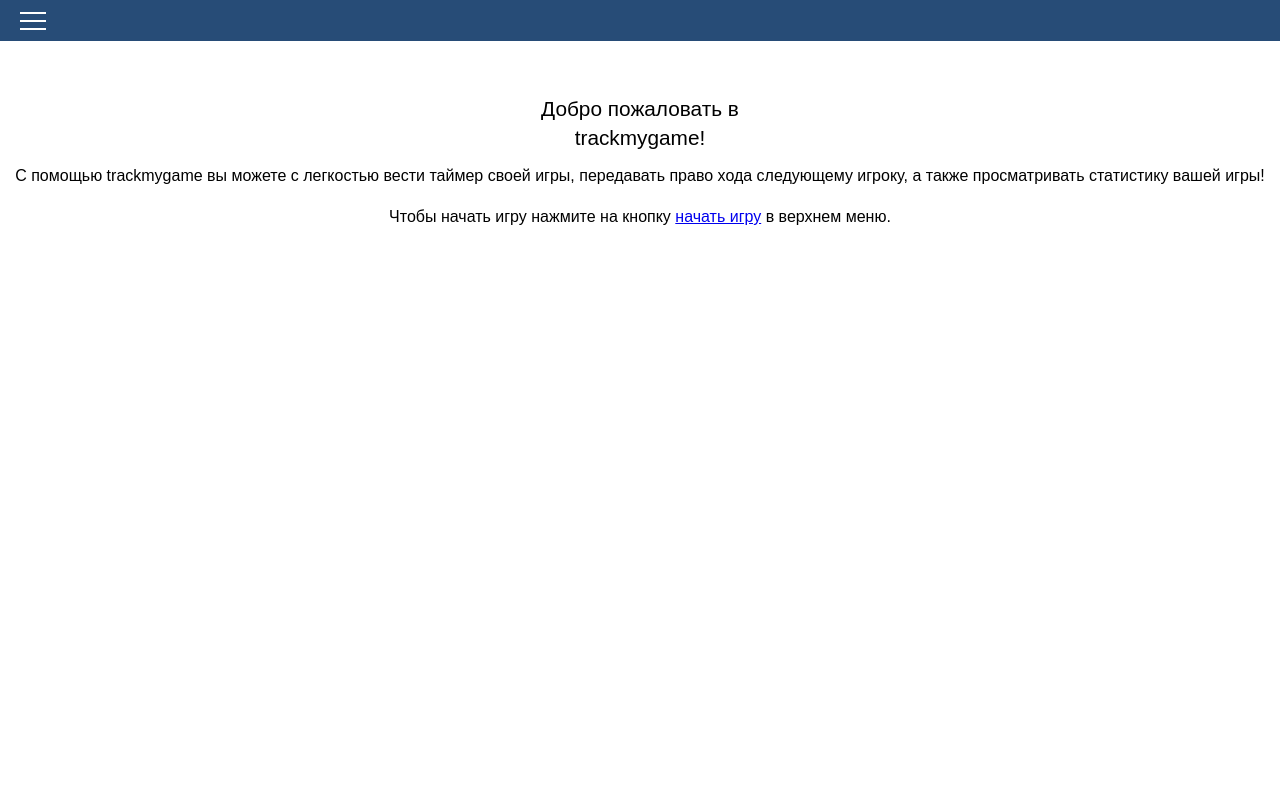
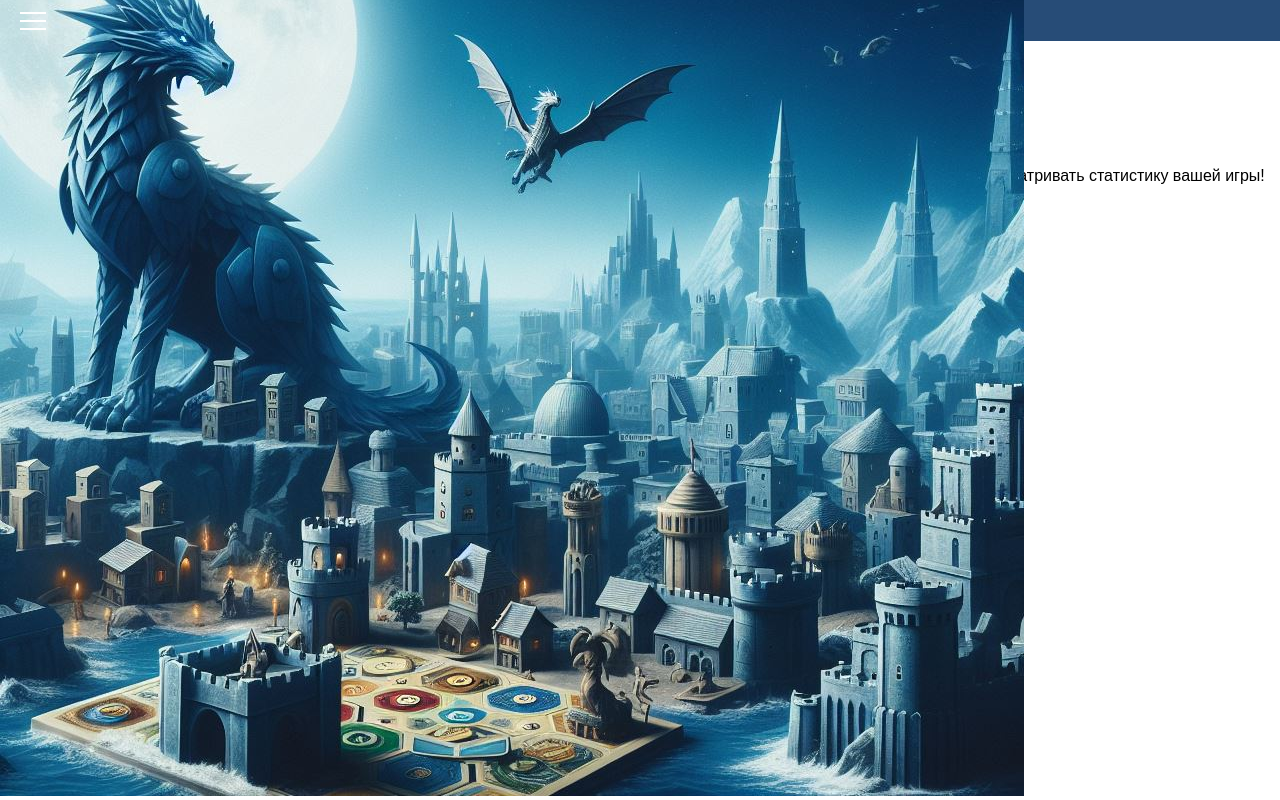
Before and after one commit to kapitan-alexey/trackmygame, a Django app: page /en/ in a window 1280 px wide. Run offline with Django 5.2, Linux system fonts and the light colour scheme; some web fonts are replaced.

Commit message:
add index image background

```diff
--- a/bgamemate/templates/bgamemate/index.html
+++ b/bgamemate/templates/bgamemate/index.html
@@ -1,5 +1,6 @@
 {% extends 'main.html' %}
 {% load i18n %}
+{% load static %}
 
 {% block content %}
 
@@ -21,4 +22,8 @@
     </tr>
 </table>
 
+<div style="position: absolute; bottom: 0px;">
+<img style="width: 100%;" src="{% static 'bgamemate/index-bg.jpeg' %}">
+</div>
+
 {% endblock content %}
```
Also changed, not shown: bgamemate/static/bgamemate/index-bg.jpeg (added).
